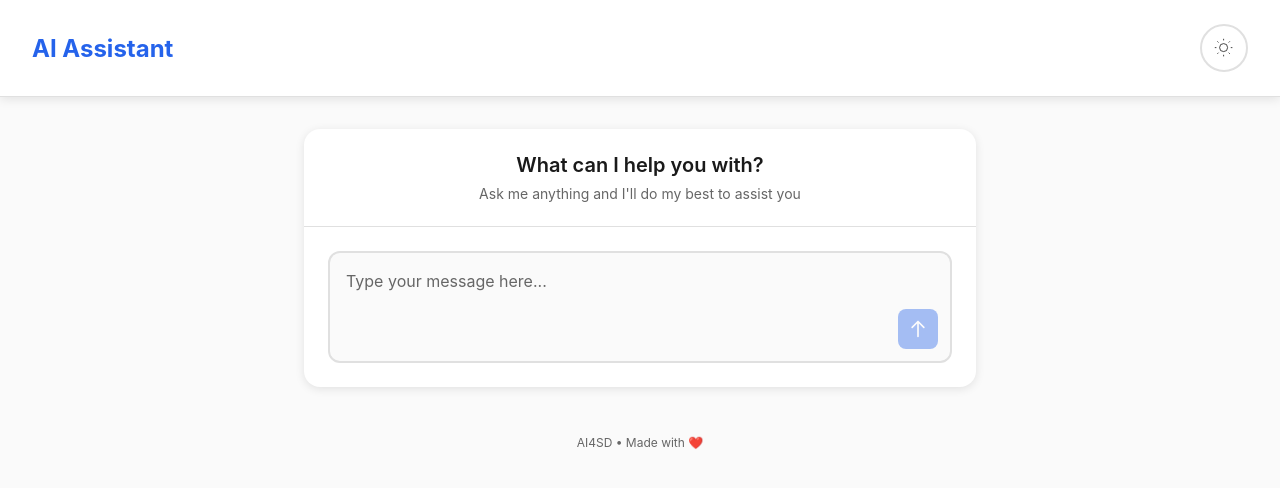
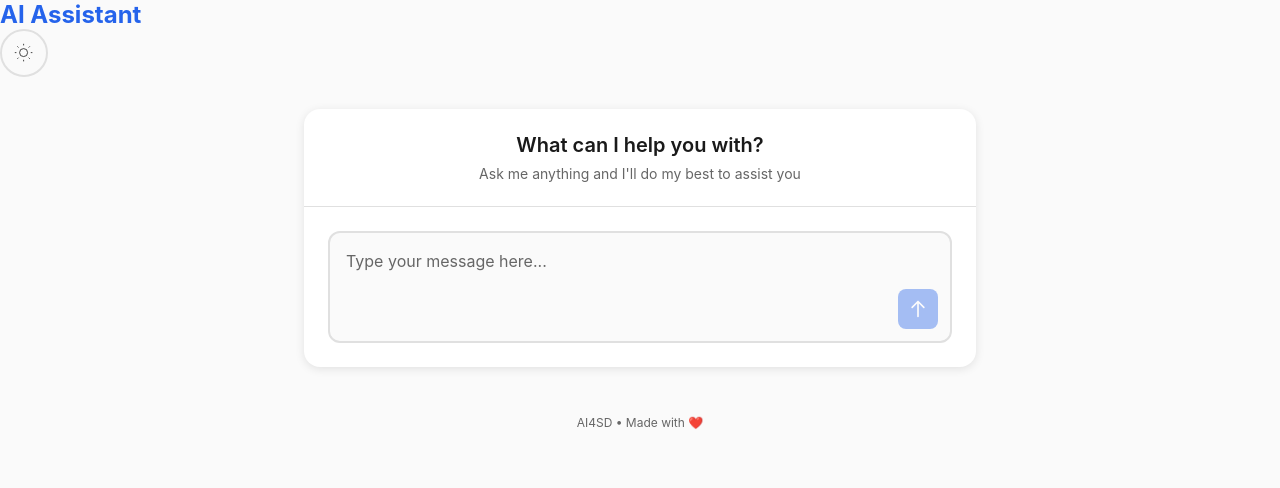
Before and after one commit to khangttse182098/ai4sd-vite, a React (Vite) app: page / in a window 1280 px wide. Shown: the top 488 px of the page. Built offline with nearby package versions, Linux system fonts and the light colour scheme.

Commit message:
demo merge conflict

```diff
--- a/src/App.tsx
+++ b/src/App.tsx
@@ -90,7 +90,7 @@ const App = () => {
 
   return (
     <div className="app-container">
-      <header className="header">
+      <header className="headeR">
         <div className="logo">AI Assistant</div>
         <button
           className="theme-toggle"
```
